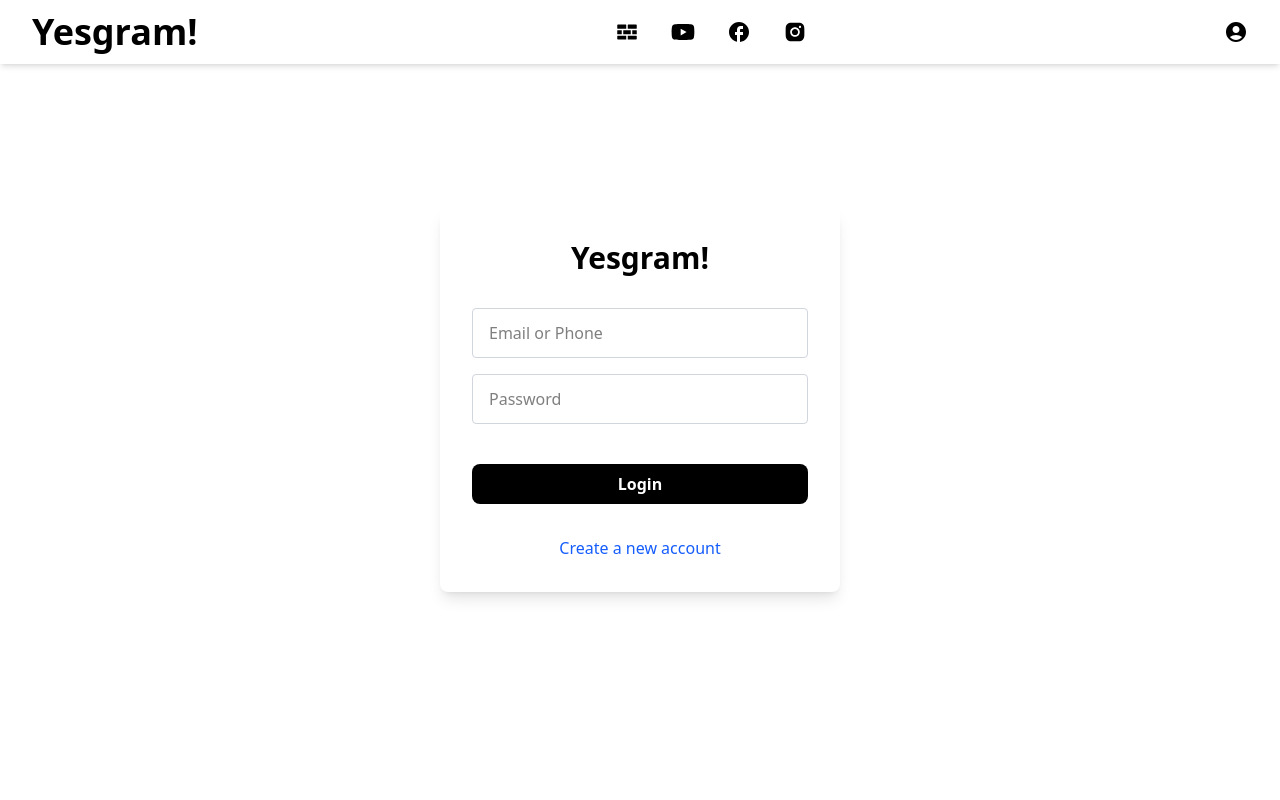
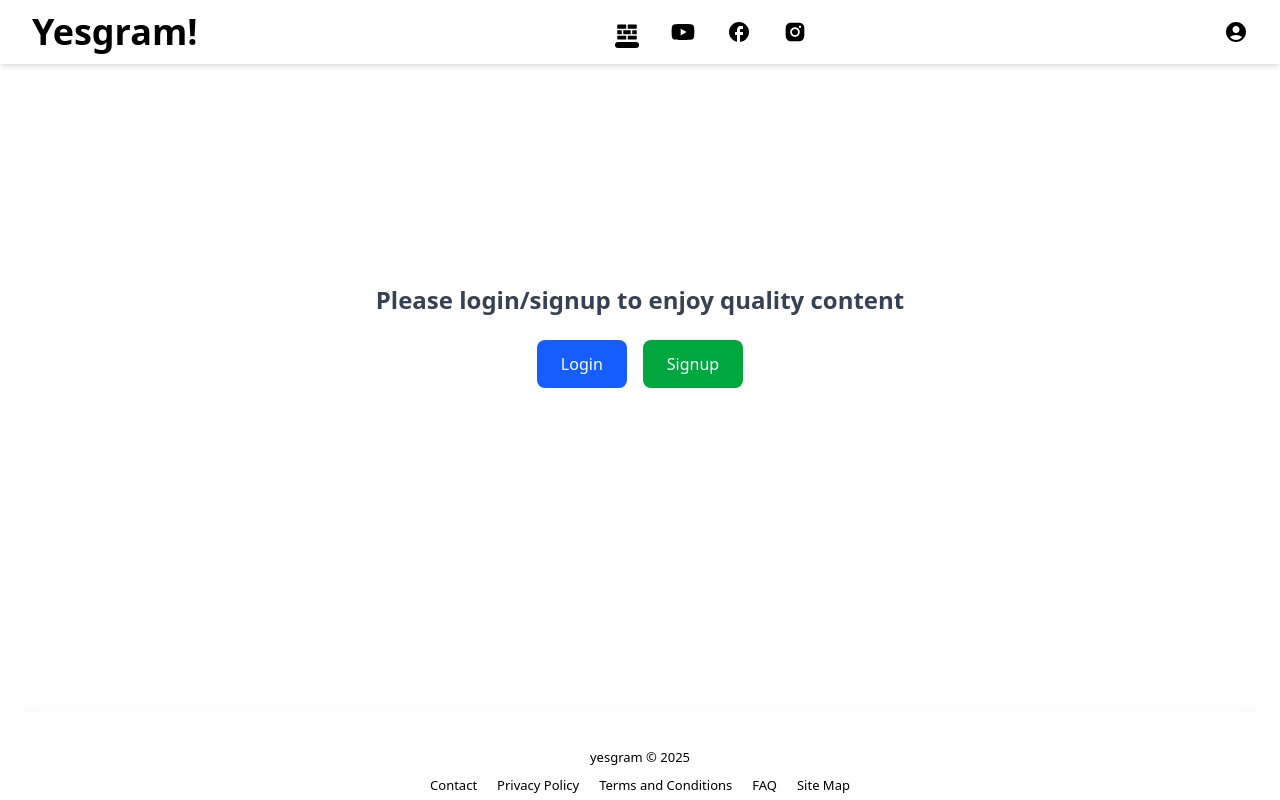
Before and after one commit to Zilan-Hasnath-Lithon/Yesgram-frontend, a React (Vite) app: page / in a window 1280 px wide. Before the commit this address led to /login. Shown: the top 800 px of the page. Built offline with nearby package versions, Linux system fonts and the light colour scheme.

Commit message:
Home.jsx

```diff
--- a/src/pages/Home.jsx
+++ b/src/pages/Home.jsx
@@ -8,18 +8,17 @@ const Home = () => {
     const [feed, setFeed] = useState([])
     const [loading, setLoading] = useState(true)
     const [error, setError] = useState(null)
+    const [user, setUser] = useState(null)
     const navigate = useNavigate()
 
-    const apiUrl = import.meta.env.VITE_API_URL // <-- use .env
+    const apiUrl = import.meta.env.VITE_API_URL
 
     useEffect(() => {
+        const storedUser = JSON.parse(localStorage.getItem("user"))
+        setUser(storedUser || null)
+
+        if (storedUser) {
             const fetchFeed = async () => {
-            const storedUser = JSON.parse(localStorage.getItem("user"))
-            if (!storedUser) {
-                navigate("/login")
-                return
-            }
-
                 try {
                     const res = await axios.get(`${apiUrl}/?userId=${storedUser._id}`)
                     setFeed(res.data)
@@ -30,8 +29,10 @@ const Home = () => {
                 }
             }
             fetchFeed()
-    }, [navigate, apiUrl])
-
+        } else {
+            setLoading(false) // stop loading if no user
+        }
+    }, [apiUrl])
 
     useEffect(() => {
         if (feed.length > 0 && window.instgrm) {
@@ -45,16 +46,42 @@ const Home = () => {
     return (
         <>
             <Header />
-            <div className="p-8 grid grid-cols-1 sm:grid-cols-2 lg:grid-cols-3 gap-6 pt-22">
+            <div className="p-8 min-h-[84vh] flex flex-col items-center justify-center">
+                {!user ? (
+                    <div className="text-center space-y-6">
+                        <p className="text-2xl font-semibold text-gray-700">
+                            Please login/signup to enjoy quality content
+                        </p>
+                        <div className="flex gap-4 justify-center">
+                            <button
+                                onClick={() => navigate("/login")}
+                                className="px-6 py-3 bg-blue-600 text-white rounded-lg hover:bg-blue-700 transition"
+                            >
+                                Login
+                            </button>
+                            <button
+                                onClick={() => navigate("/signup")}
+                                className="px-6 py-3 bg-green-600 text-white rounded-lg hover:bg-green-700 transition"
+                            >
+                                Signup
+                            </button>
+                        </div>
+                    </div>
+                ) : (
+                    <div className="grid grid-cols-1 sm:grid-cols-2 lg:grid-cols-3 gap-6 w-full">
                         {feed.length === 0 ? (
-                    <p className="col-span-full text-center text-gray-500">No content available for your interests.</p>
+                            <p className="col-span-full text-center text-gray-500">
+                                No content available for your interests.
+                            </p>
                         ) : (
                             feed.map((item, index) => (
                                 <div key={index} className="flex flex-col items-center">
                                     {item.media === "Youtube" && (
                                         <iframe
                                             className="w-full h-52 rounded-[10px]"
-                                    src={item.link.replace('watch?v=', 'embed/').replace('youtu.be/', 'www.youtube.com/embed/')}
+                                            src={item.link
+                                                .replace('watch?v=', 'embed/')
+                                                .replace('youtu.be/', 'www.youtube.com/embed/')}
                                             allowFullScreen
                                             title={item.title}
                                         ></iframe>
@@ -83,6 +110,8 @@ const Home = () => {
                             ))
                         )}
                     </div>
+                )}
+            </div>
             <Footer />
         </>
     )
```
Lines whose indentation alone changed are shown as unchanged.
